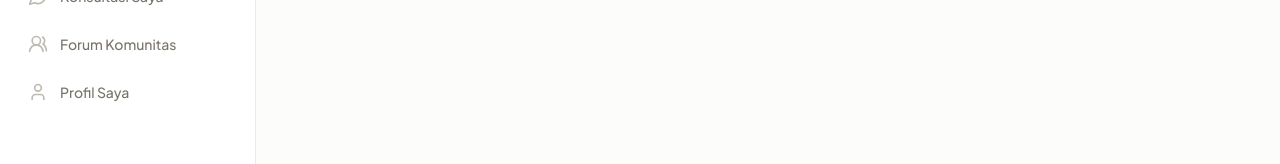
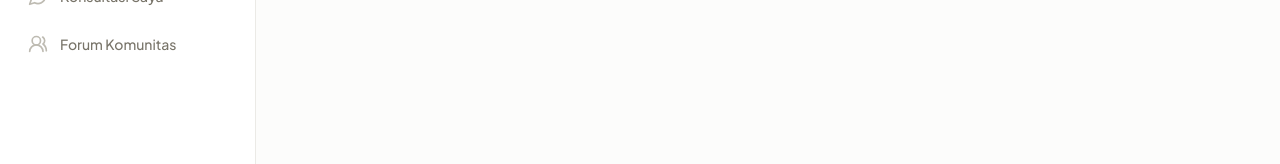
Before and after one commit to ZakiAndriansa/IncluSearch, a Next.js app: page / in a window 1280 px wide. Shown: the part 274-438 px from the top of the page. Built offline with nearby package versions, Linux system fonts and the light colour scheme; no server answers; the database is empty; sample sign-in values are in the browser's storage.

Commit message:
Last today

```diff
--- a/components/shared/bottom-nav.tsx
+++ b/components/shared/bottom-nav.tsx
@@ -6,11 +6,10 @@ import {
   LayoutDashboard,
   Users,
   BookOpen,
+  MessageCircle,
   Users2,
-  User,
   CalendarDays,
   Shield,
-  Star,
 } from "lucide-react";
 import { cn } from "@/lib/utils";
 import type { UserRole } from "@prisma/client";
@@ -24,10 +23,10 @@ interface NavItem {
 
 const PARENT_NAV: NavItem[] = [
   { href: "/", label: "Beranda", icon: LayoutDashboard, exact: true },
-  { href: "/cari-pakar", label: "Cari Pakar", icon: Users },
+  { href: "/cari-pakar", label: "Pakar", icon: Users },
+  { href: "/konsultasi", label: "Konsultasi", icon: MessageCircle },
   { href: "/knowledge-hub", label: "Ilmu", icon: BookOpen },
   { href: "/forum", label: "Forum", icon: Users2 },
-  { href: "/profil", label: "Profil", icon: User },
 ];
 
 const EXPERT_NAV: NavItem[] = [
@@ -35,14 +34,12 @@ const EXPERT_NAV: NavItem[] = [
   { href: "/konsultasi", label: "Jadwal", icon: CalendarDays },
   { href: "/knowledge-hub", label: "Ilmu", icon: BookOpen },
   { href: "/forum", label: "Forum", icon: Users2 },
-  { href: "/profil", label: "Profil", icon: Star },
 ];
 
 const ADMIN_NAV: NavItem[] = [
   { href: "/", label: "Beranda", icon: LayoutDashboard, exact: true },
   { href: "/admin", label: "Admin", icon: Shield },
   { href: "/knowledge-hub", label: "Ilmu", icon: BookOpen },
-  { href: "/profil", label: "Profil", icon: User },
 ];
 
 const NAV_BY_ROLE: Record<UserRole, NavItem[]> = {
--- a/components/shared/sidebar.tsx
+++ b/components/shared/sidebar.tsx
@@ -8,7 +8,6 @@ import {
   BookOpen,
   MessageCircle,
   Users2,
-  User,
   Crown,
   Shield,
   CalendarDays,
@@ -31,7 +30,6 @@ const PARENT_NAV: NavItem[] = [
   { href: "/knowledge-hub", label: "Knowledge Hub", icon: BookOpen },
   { href: "/konsultasi", label: "Konsultasi Saya", icon: MessageCircle },
   { href: "/forum", label: "Forum Komunitas", icon: Users2 },
-  { href: "/profil", label: "Profil Saya", icon: User },
 ];
 
 const EXPERT_NAV: NavItem[] = [
@@ -39,14 +37,12 @@ const EXPERT_NAV: NavItem[] = [
   { href: "/konsultasi", label: "Jadwal Konsultasi", icon: CalendarDays },
   { href: "/knowledge-hub", label: "Knowledge Hub", icon: BookOpen },
   { href: "/forum", label: "Forum Komunitas", icon: Users2 },
-  { href: "/profil", label: "Profil Pakar", icon: Star },
 ];
 
 const ADMIN_NAV: NavItem[] = [
   { href: "/", label: "Beranda", icon: LayoutDashboard, exact: true },
   { href: "/admin", label: "Panel Admin", icon: Shield },
   { href: "/knowledge-hub", label: "Knowledge Hub", icon: BookOpen },
-  { href: "/profil", label: "Profil", icon: User },
 ];
 
 const NAV_BY_ROLE: Record<UserRole, NavItem[]> = {
```
